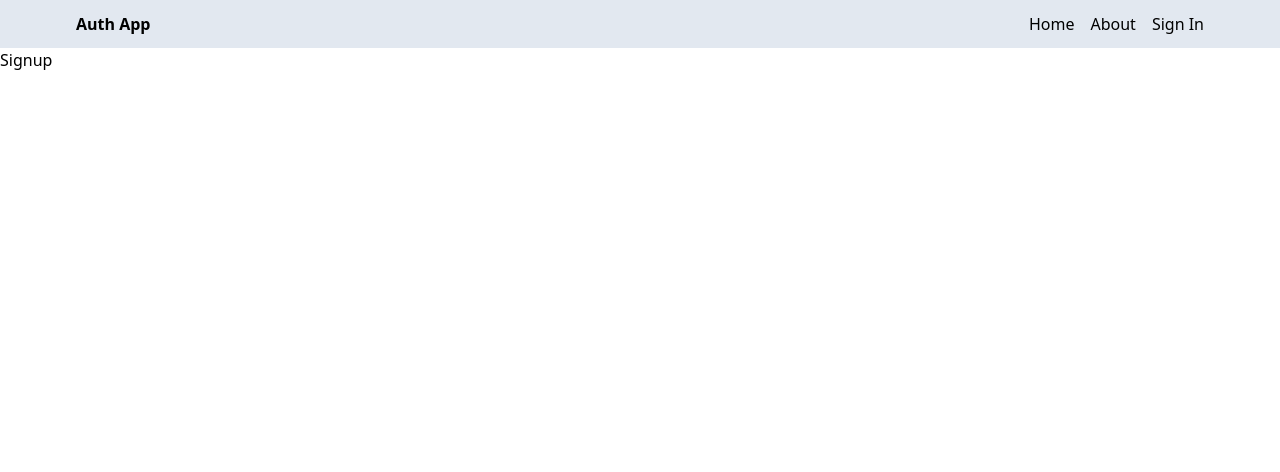
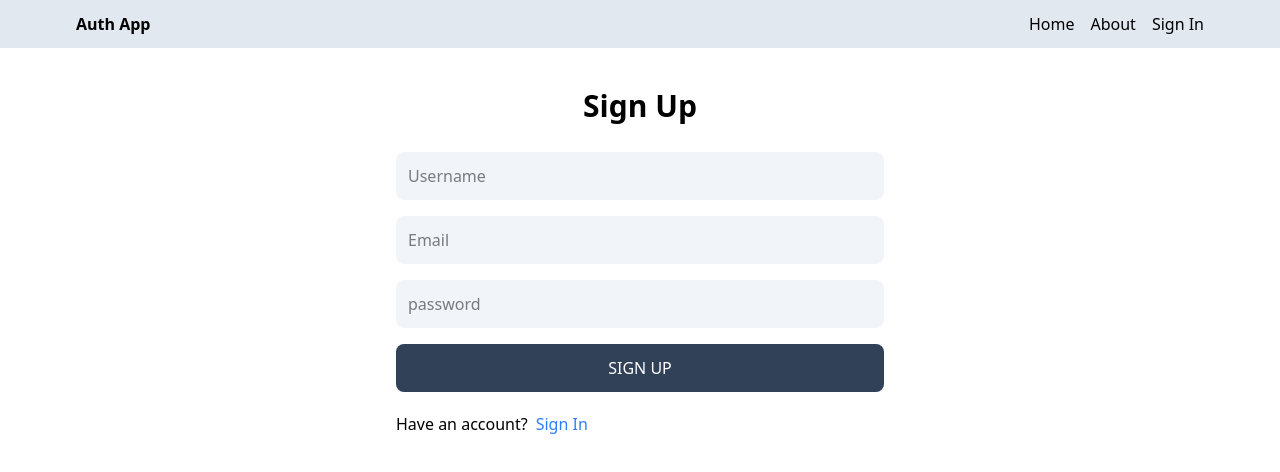
Before and after one commit to Mohith310/mern-auth, a React (Vite) app in the folder frontEnd/: page /sign-up in a window 1280 px wide. Shown: the top 472 px of the page. Built offline with nearby package versions, Linux system fonts and the light colour scheme.

Commit message:
complete sign up page UI

```diff
--- a/frontEnd/src/pages/SignUp.jsx
+++ b/frontEnd/src/pages/SignUp.jsx
@@ -1,9 +1,22 @@
 import React from 'react'
+import {Link} from 'react-router-dom'
 
 export default function SignUp() {
   return (
-    <div>
-      Signup
+    <div className='p-3 max-w-lg mx-auto'>
+      <h1 className='text-3xl text-center font-semibold my-7'>Sign Up</h1>
+      <form className='flex flex-col gap-4'>
+        <input type="text" placeholder='Username' id='username' className='bg-slate-100 p-3 rounded-lg'/>
+        <input type="email" placeholder='Email' id='email' className='bg-slate-100 p-3 rounded-lg'/>
+        <input type="password" placeholder='password' id='password' className='bg-slate-100 p-3 rounded-lg'/>
+        <button className='bg-slate-700 text-white p-3 rounded-lg uppercase hover:opacity-95 disabled:opacity-80'>Sign Up</button>
+      </form>
+      <div className="flex gap-2 mt-5">
+        <p>Have an account?</p>
+        <Link to='/sign-in'>
+          <span className='text-blue-500'>Sign In</span>
+        </Link>
+      </div>
     </div>
   )
 }
```
